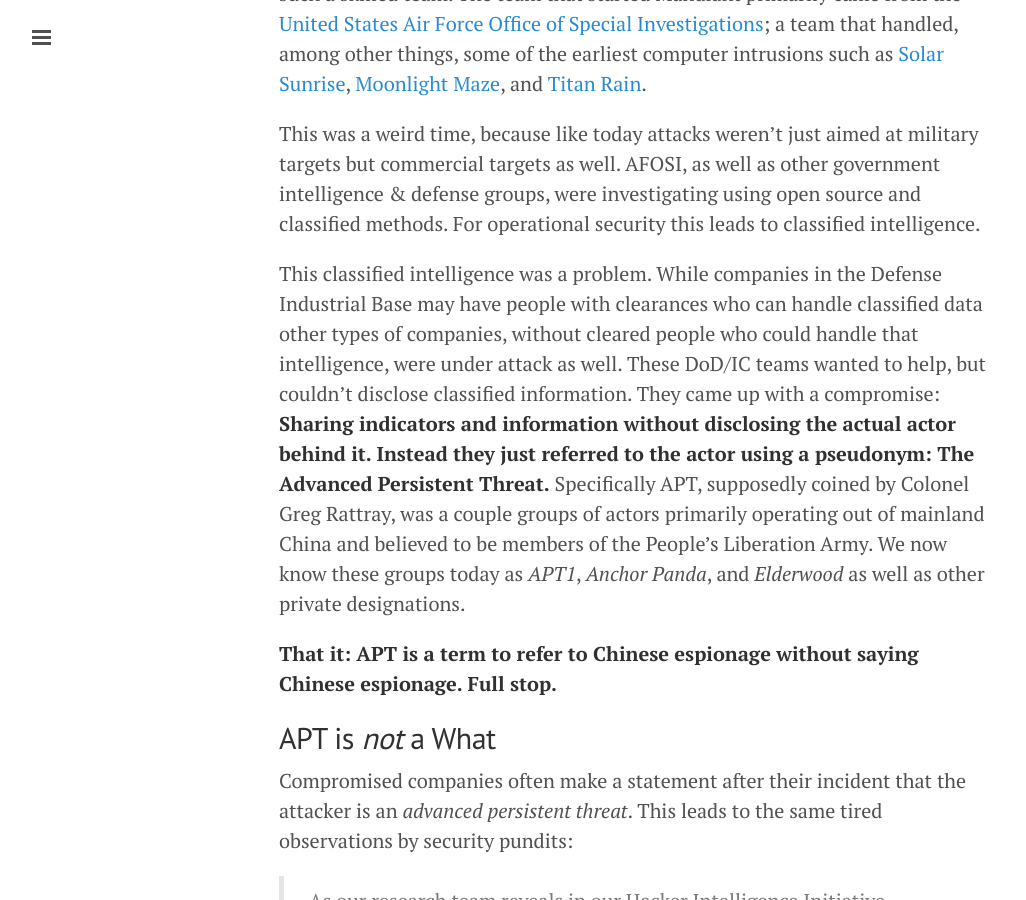
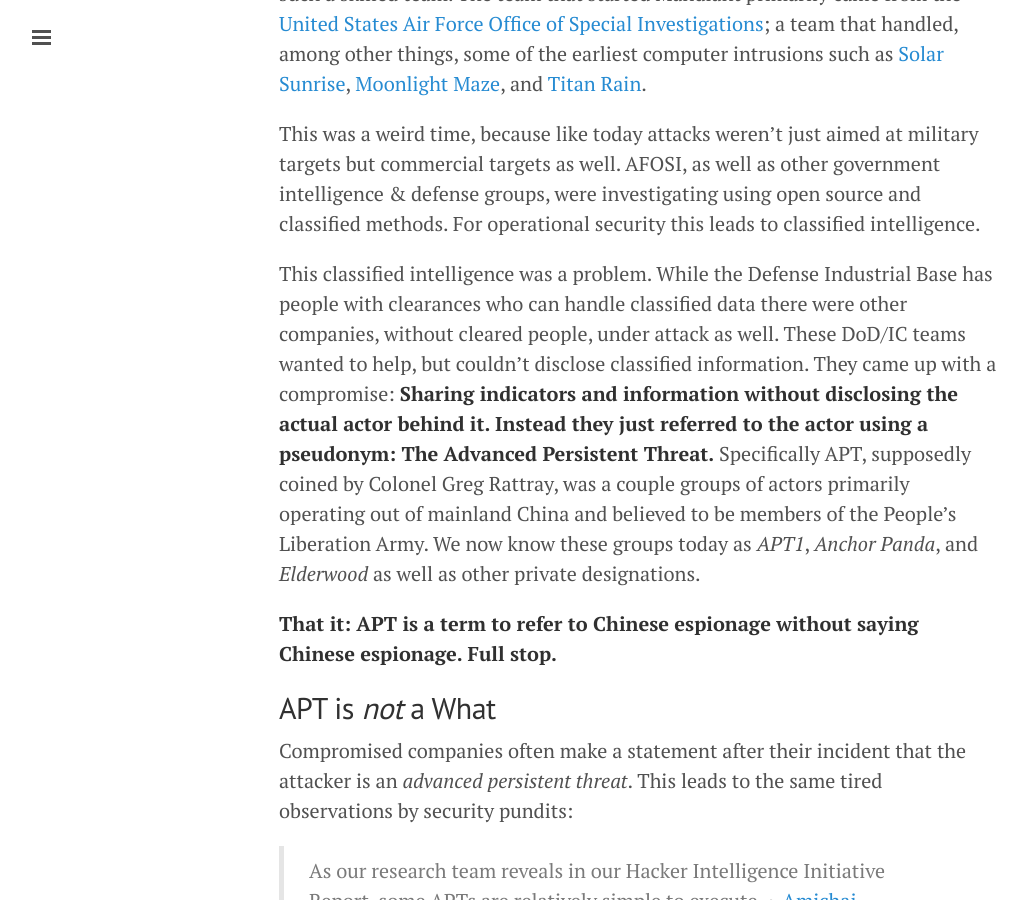
Before and after one commit to sroberts/sroberts.github.io, a Jekyll site: the page built from _posts/2015-02-16-apt-is-a-who-not-a-what.md, in a window 1280 px wide and 900 px high, scrolled down 661 px. Shown: the whole window, without its empty margins (1-1027 px from the left). Built offline with Jekyll 4.4.1, drawn with Linux system fonts in a browser that asks for light colours; nearby versions of some CDN libraries.

Commit message:
fixed based on @ivanlei's feedback

```diff
--- a/_posts/2015-02-16-apt-is-a-who-not-a-what.md
+++ b/_posts/2015-02-16-apt-is-a-who-not-a-what.md
@@ -17,7 +17,7 @@
 
 This was a weird time, because like today attacks weren't just aimed at military targets but commercial targets as well. AFOSI, as well as other government intelligence & defense groups, were investigating using open source and classified methods. For operational security this leads to classified intelligence.
 
-This classified intelligence was a problem. While companies in the Defense Industrial Base may have people with clearances who can handle classified data other types of companies, without cleared people who could handle that intelligence, were under attack as well. These DoD/IC teams wanted to help, but couldn't disclose classified information.  They came up with a compromise: __Sharing indicators and information without disclosing the actual actor behind it. Instead they just referred to the actor using a pseudonym: The Advanced Persistent Threat.__ Specifically APT, supposedly coined by Colonel Greg Rattray, was a couple groups of actors primarily operating out of mainland China and believed to be members of the People's Liberation Army. We now know these groups today as _APT1_, _Anchor Panda_, and _Elderwood_ as well as other private designations.
+This classified intelligence was a problem. While the Defense Industrial Base has people with clearances who can handle classified data there were other companies, without cleared people, under attack as well. These DoD/IC teams wanted to help, but couldn't disclose classified information.  They came up with a compromise: __Sharing indicators and information without disclosing the actual actor behind it. Instead they just referred to the actor using a pseudonym: The Advanced Persistent Threat.__ Specifically APT, supposedly coined by Colonel Greg Rattray, was a couple groups of actors primarily operating out of mainland China and believed to be members of the People's Liberation Army. We now know these groups today as _APT1_, _Anchor Panda_, and _Elderwood_ as well as other private designations.
 
 __That it: APT is a term to refer to Chinese espionage without saying Chinese espionage. Full stop.__
 
```
